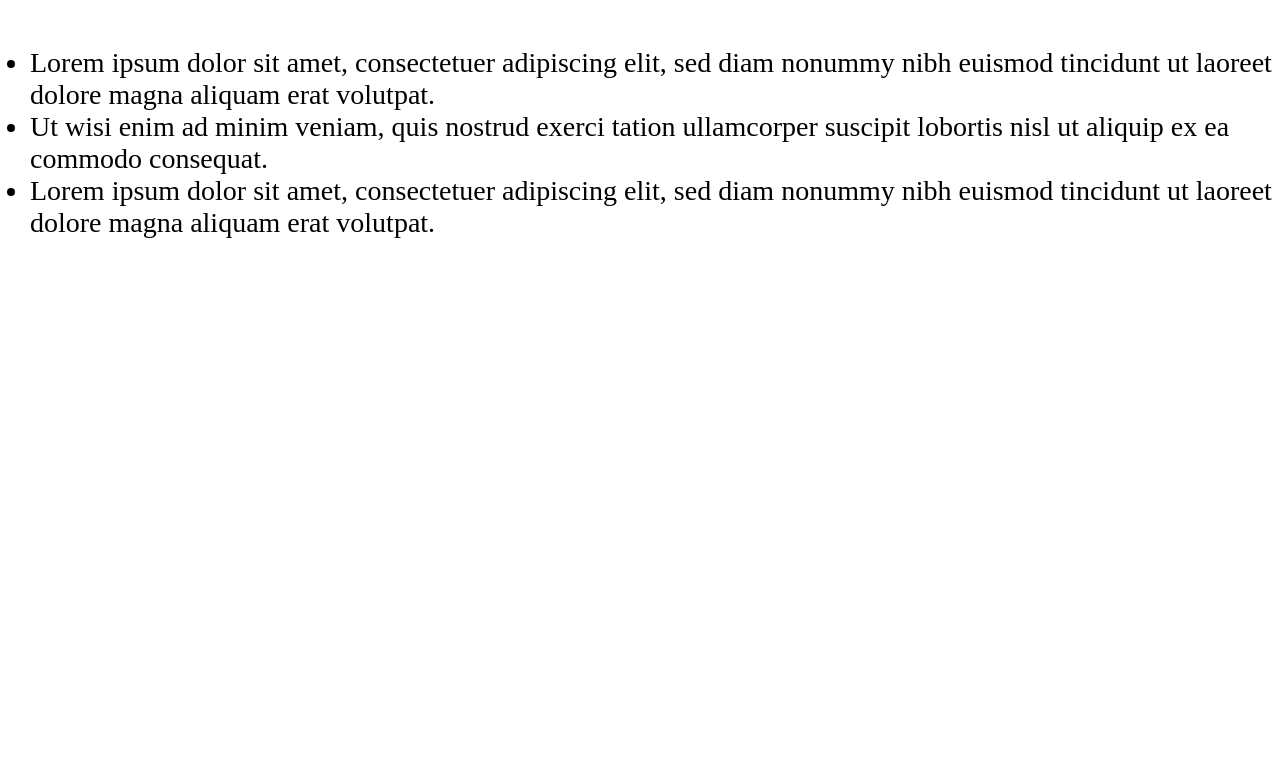
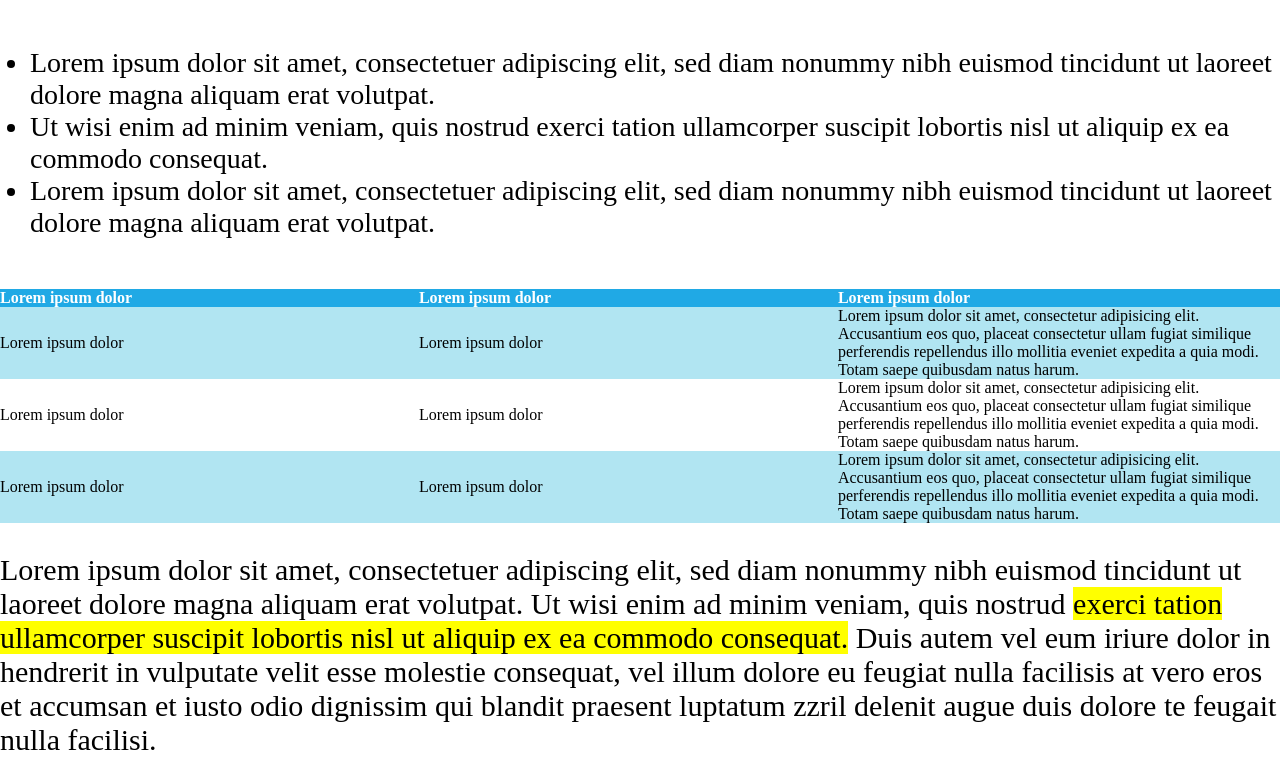
Before and after one commit to nicolocamassa/html-css-booleaner, a plain HTML site: page index.html in a window 1280 px wide. Shown: the part 2014-2771 px from the top of the page. Before the commit the page ends 2253 px from the top, so only its background shows below. Drawn offline with Linux system fonts and the light colour scheme.

Commit message:
[UPDATE] table and other writing section added

```diff
--- a/css/style.css
+++ b/css/style.css
@@ -75,3 +75,23 @@ ul{
     margin-top: 50px;
     margin-left: 30px;
 }
+
+table{
+    margin-top: 50px;
+    width: 100%;
+    border-collapse: collapse;
+}
+
+thead{
+    text-align: left;
+    background-color: rgb(32, 169, 229);
+    color: white;
+}
+
+th{
+    width: 80px;
+}
+
+.colored-row{
+    background-color: rgb(177, 229, 242);
+}
--- a/index.html
+++ b/index.html
@@ -40,7 +40,6 @@
 
         <section class="writing-article-section">
             <p>Lorem ipsum dolor sit amet, consectetuer adipiscing elit, sed diam nonummy nibh euismod tincidunt ut laoreet dolore magna aliquam erat volutpat. Ut wisi enim ad minim veniam, quis nostrud <span class="highlighted">exerci tation ullamcorper suscipit lobortis nisl ut aliquip ex ea commodo consequat.</span> Duis autem vel eum iriure dolor in hendrerit in vulputate velit esse molestie consequat, vel illum dolore eu feugiat nulla facilisis at vero eros et accumsan et iusto odio dignissim qui blandit praesent luptatum zzril delenit augue duis dolore te feugait nulla facilisi.</p>
-
         </section>
 
         <ul>
@@ -48,6 +47,40 @@
             <li>Ut wisi enim ad minim veniam, quis nostrud exerci tation ullamcorper suscipit lobortis nisl ut aliquip ex ea commodo consequat.</li>
             <li>Lorem ipsum dolor sit amet, consectetuer adipiscing elit, sed diam nonummy nibh euismod tincidunt ut laoreet dolore magna aliquam erat volutpat.</li>
         </ul>
+
+        <table>
+            <thead>
+                <tr>
+                    <th>Lorem ipsum dolor</th>
+                    <th>Lorem ipsum dolor</th>
+                    <th>Lorem ipsum dolor</th>
+                </tr>
+            </thead>
+
+            <tbody>
+                <tr class="colored-row">
+                    <td>Lorem ipsum dolor</td>
+                    <td>Lorem ipsum dolor</td>
+                    <td>Lorem ipsum dolor sit amet, consectetur adipisicing elit. Accusantium eos quo, placeat consectetur ullam fugiat similique perferendis repellendus illo mollitia eveniet expedita a quia modi. Totam saepe quibusdam natus harum.</td>
+                <tr>
+
+                <tr>
+                    <td>Lorem ipsum dolor</td>
+                    <td>Lorem ipsum dolor</td>
+                    <td>Lorem ipsum dolor sit amet, consectetur adipisicing elit. Accusantium eos quo, placeat consectetur ullam fugiat similique perferendis repellendus illo mollitia eveniet expedita a quia modi. Totam saepe quibusdam natus harum.</td>
+                <tr>
+
+                <tr class="colored-row">
+                    <td>Lorem ipsum dolor</td>
+                    <td>Lorem ipsum dolor</td>
+                    <td>Lorem ipsum dolor sit amet, consectetur adipisicing elit. Accusantium eos quo, placeat consectetur ullam fugiat similique perferendis repellendus illo mollitia eveniet expedita a quia modi. Totam saepe quibusdam natus harum.</td>
+                <tr>
+            </tbody>
+        </table>
+
+        <section class="writing-article-section">
+            <p>Lorem ipsum dolor sit amet, consectetuer adipiscing elit, sed diam nonummy nibh euismod tincidunt ut laoreet dolore magna aliquam erat volutpat. Ut wisi enim ad minim veniam, quis nostrud <span class="highlighted">exerci tation ullamcorper suscipit lobortis nisl ut aliquip ex ea commodo consequat.</span> Duis autem vel eum iriure dolor in hendrerit in vulputate velit esse molestie consequat, vel illum dolore eu feugiat nulla facilisis at vero eros et accumsan et iusto odio dignissim qui blandit praesent luptatum zzril delenit augue duis dolore te feugait nulla facilisi.</p>
+        </section>
     </main>
 
     <footer>
```
